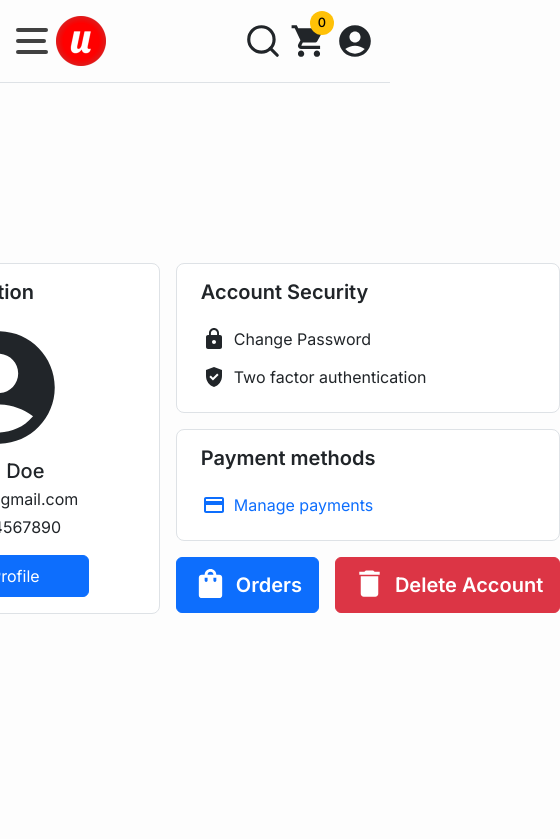
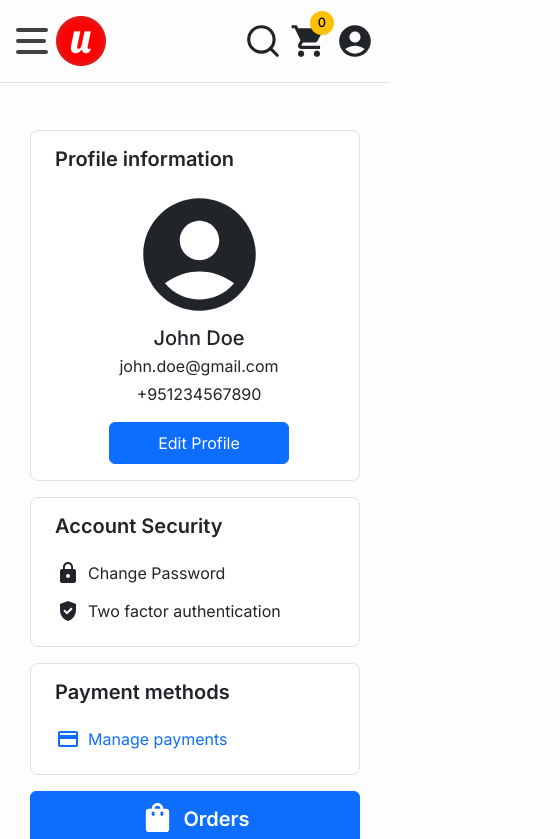
Before and after one commit to amaan073/Uttire, a React (Vite) app in the folder client/: page /profile in a window 390 px wide. Shown: the top 839 px of the page, 560 px wide, since content can reach past the window. Built offline with nearby package versions, Linux system fonts and the light colour scheme; a web font is replaced by a local one.

Commit message:
profile page responsive for mobile fix

```diff
--- a/client/src/components/ProfileDetail.jsx
+++ b/client/src/components/ProfileDetail.jsx
@@ -5,7 +5,7 @@ import EditIcon from "@mui/icons-material/Edit";
 const ProfileDetail = ({ mode, setMode }) => {
   return (
     <div
-      className="text-center bg-white p-3 ps-4 rounded-3 border"
+      className="text-center bg-white p-3 ps-4 rounded-3 border mx-auto mx-md-0 mb-3 mb-md-0"
       style={{ width: "330px", minHeight: "350px" }}
     >
       <h5 className="fw-semibold text-start mb-3">Profile information</h5>
--- a/client/src/pages/Profile.jsx
+++ b/client/src/pages/Profile.jsx
@@ -22,7 +22,7 @@ const Profile = () => {
           minHeight: "calc(var(--safe-height) - 83px)",
         }}
       >
-        <div className="d-flex gap-3 mb-5 align-items-start">
+        <div className="d-md-flex gap-3 mb-md-5 align-items-start">
           <ProfileDetail mode={mode} setMode={setMode} />
           {/*content right */}
           <div>
@@ -119,17 +119,17 @@ const Profile = () => {
                 className="text-primary"
               />
             </div>
-            <div className="d-flex gap-3">
+            <div className="d-md-flex gap-3 text-center">
               {/* Orders */}
               <Link
                 to="/dashboard"
-                className="btn btn-primary d-flex gap-2 align-content-center p-2 px-3  fs-5 fw-semibold w-100"
+                className="btn btn-primary d-flex gap-2 justify-content-center align-content-center p-2 px-3  fs-5 fw-semibold w-100 mb-3 mb-md-0"
               >
                 <ShoppingBagIcon fontSize="large" />
                 <span style={{ lineHeight: "38px" }}>Orders</span>
               </Link>
               {/* Delete account */}
-              <button className="btn btn-danger d-flex gap-2 align-content-center p-2 px-3  fs-5 fw-semibold w-100 text-nowrap">
+              <button className="btn btn-danger d-flex gap-2 justify-content-center align-content-center p-2 px-3  fs-5 fw-semibold w-100 text-nowrap">
                 <DeleteIcon fontSize="large" />
                 <span style={{ lineHeight: "38px" }}>Delete Account</span>
               </button>
```
